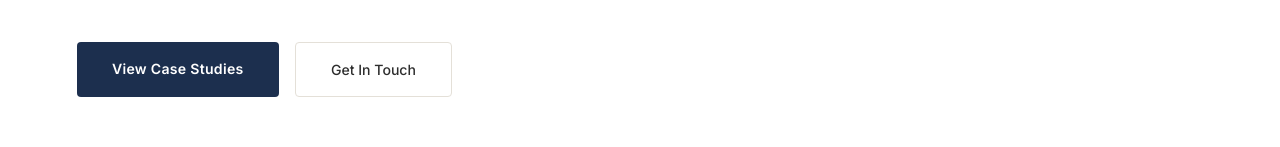
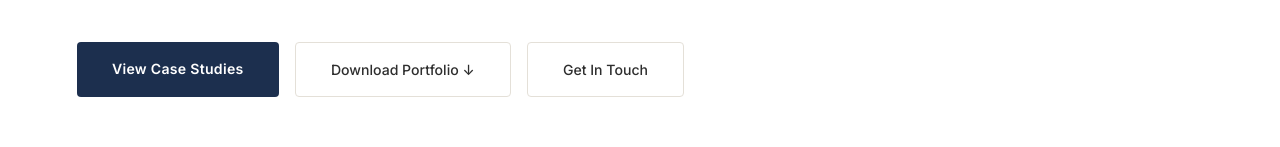
Before and after one commit to ana-romero-lopez/ana-romero-lopez.github.io, a plain HTML site: page index.html in a window 1280 px wide. Shown: the part 646-793 px from the top of the page. Drawn offline with nearby package versions, Linux system fonts and the light colour scheme.

Commit message:
index.html

```diff
--- a/index.html
+++ b/index.html
@@ -626,6 +626,7 @@
     </div>
     <div class="hero-cta">
       <a href="#case-studies" class="btn-primary">View Case Studies</a>
+      <a href="Ideas-with-soul-Campaigns-with-purpose-Analysis-with-precision.pdf" target="_blank" class="btn-secondary">Download Portfolio ↓</a>
       <a href="#contact" class="btn-secondary">Get In Touch</a>
     </div>
   </section>
```
